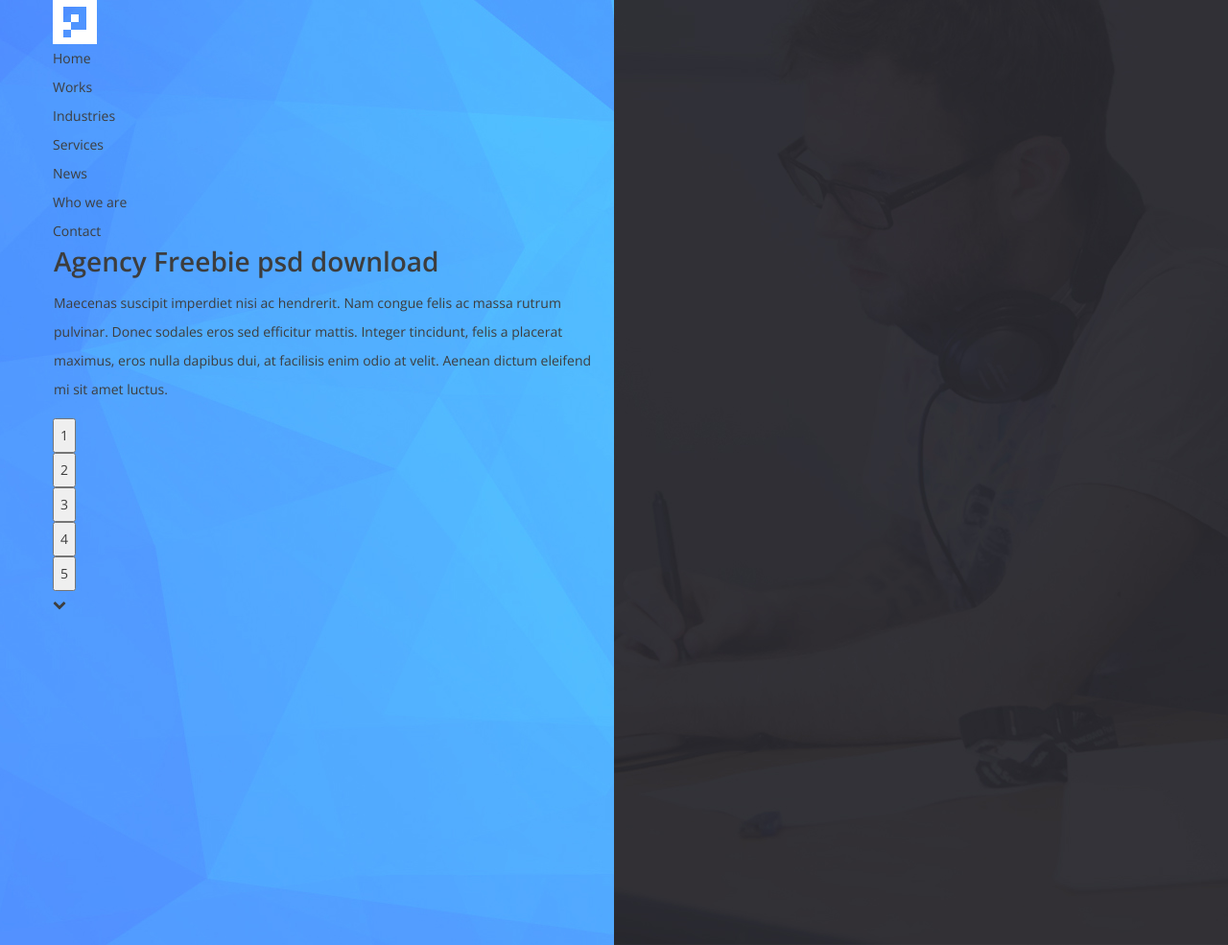
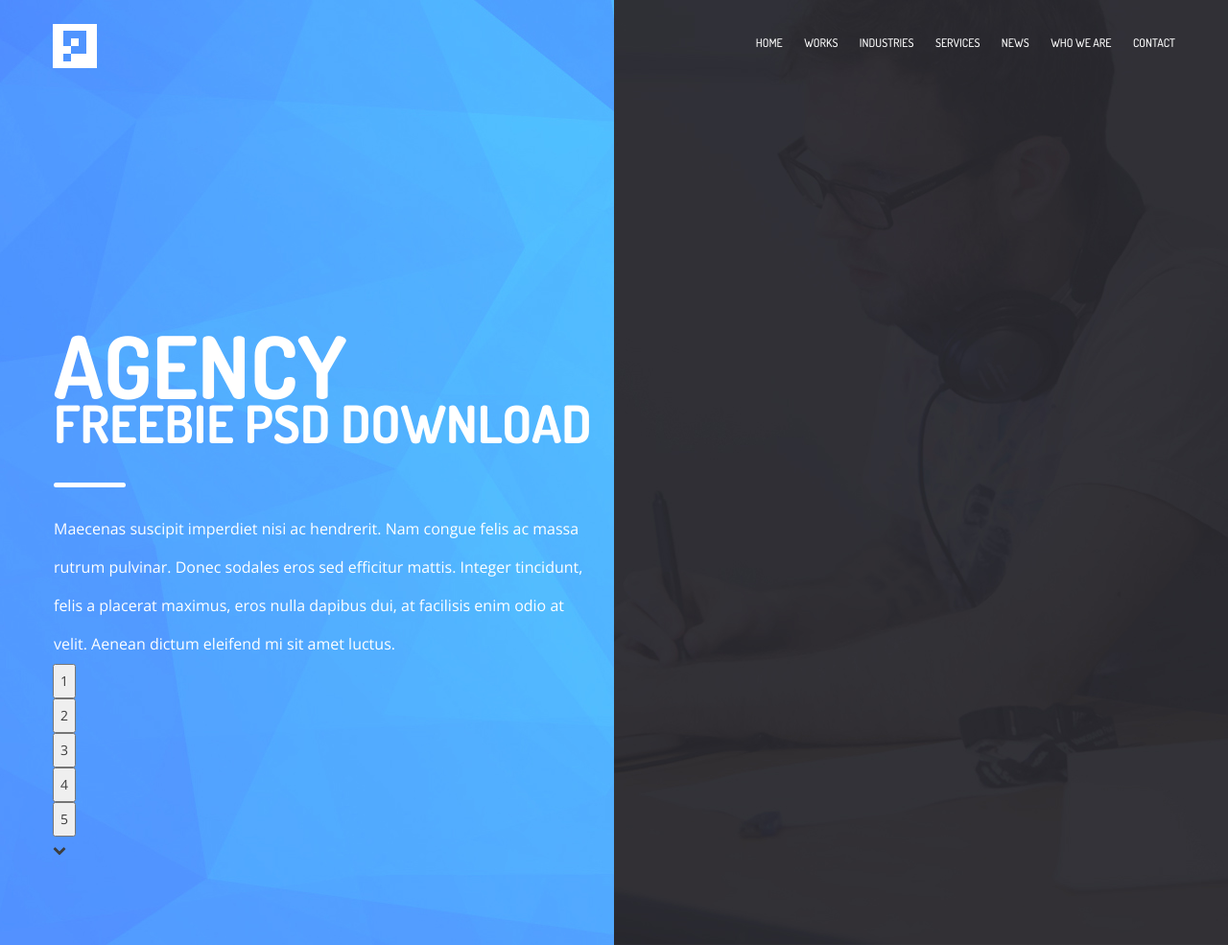
Before and after one commit to mikhail-shyrman/agency, a website: page app/index.html in a window 1280 px wide. Shown: the whole page at 96% size. Drawn offline with nearby package versions, Linux system fonts and the light colour scheme; files whose address does not match are found by name.

Commit message:
edited project

```diff
--- a/app/sass/main.sass
+++ b/app/sass/main.sass
@@ -29,5 +29,58 @@ header
     background-repeat: no-repeat
     background-position: top center
     min-height: 985px
+    .top_header
+        padding-top: 25px
+        .logo
+            float: left
+        .menu
+            float: right
+            font-family: $dos
+            font-weight: 500
+            font-size: 12px
+            color: #fff
+            text-transform: uppercase
+            line-height: 40px
+            li
+                display: inline-block
+            li+li
+                padding-left: 20px
+            a
+                &:hover
+                    color: $orange
+                    transition: all 0.2s
+    .header_content
+        padding-top: 315px
+        .slider
+            .slide
+                min-height: 335px
+                h1
+                    font-family: $dos
+                    font-weight: 700
+                    font-size: 54px
+                    text-transform: uppercase
+                    color: #fff
+                    line-height: 40px
+                    position: relative
+                    span
+                        display: block
+                        font-size: 90px
+                        line-height: 80px
+                    &::after
+                        content: ""
+                        height: 5px
+                        width: 75px
+                        background-color: #fff
+                        border-radius: 3px
+                        display: block
+                        position: absolute
+                        left: 0
+                        top: 162px
+                p
+                    margin: 0
+                    padding-top: 70px
+                    color: #fff
+                    font-size: 16px
+                    line-height: 40px
 
 @import "media"
```
Also changed, not shown: app/css/main.css.
